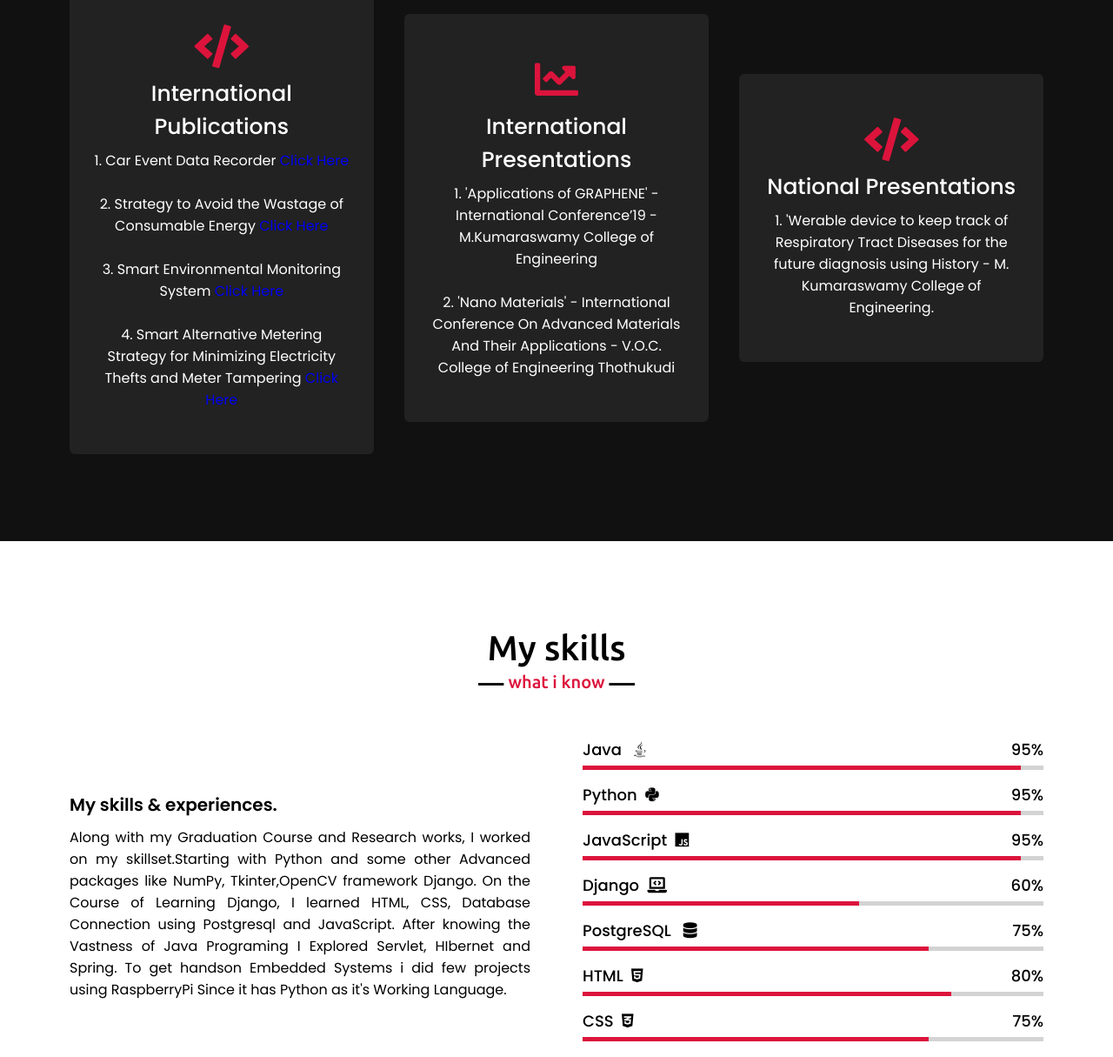
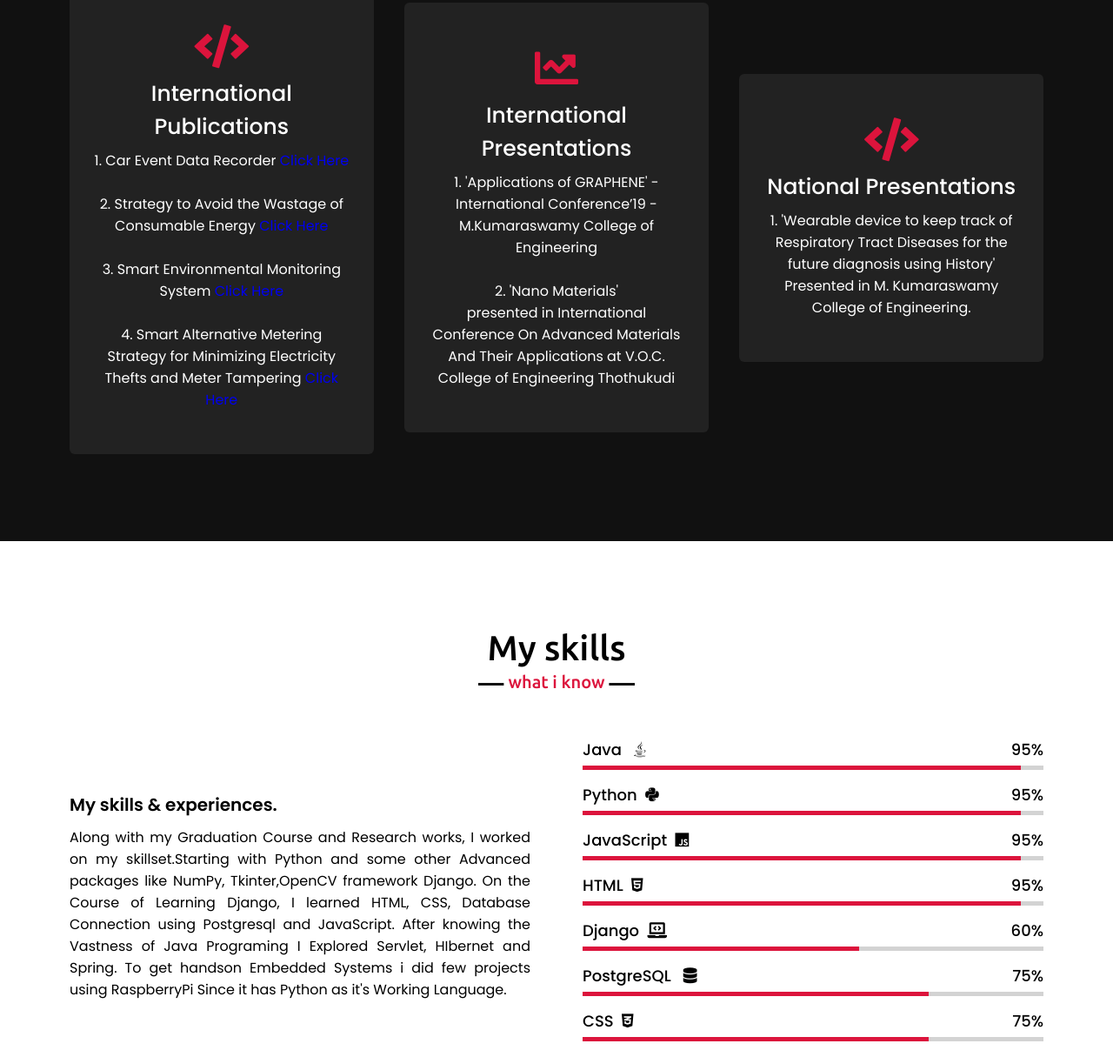
Before and after one commit to MullaiArgent/mullaiargent.github.io, a plain HTML site: page index.html in a window 1280 px wide. Shown: the part 1795-3010 px from the top of the page at 87% size. Drawn offline with nearby package versions, Linux system fonts and the light colour scheme.

Commit message:
Profile Update

```diff
--- a/index.html
+++ b/index.html
@@ -3,6 +3,9 @@
 <head>
     <meta charset="UTF-8">
     <meta name="viewport" content="width=device-width, initial-scale=1.0">
+    <meta name="keywords" content="mullairajan,portfolio,snsct,SNS College of Technology,mullaiargent,github mullai",java programmers,mullai,rajan,resume vedio,sns mullai>
+    <meta name="author" content="Mullai Rajan">
+    <meta name="description" content="This is a Portfolio webpage about Mullai Rajan">
     <title>The Mullai Rajan</title>
     <link rel="icon" href="images/bookmark-ribbon.png" type="images/x-icon">
     <link rel="stylesheet" href="https://cdnjs.cloudflare.com/ajax/libs/font-awesome/5.15.3/css/all.min.css"/>
@@ -82,14 +85,14 @@
                         <i class="fas fa-chart-line"></i>
                         <div class="text">International Presentations</div>
                         <p>1. 'Applications of GRAPHENE' - International Conference’19 - M.Kumaraswamy College of Engineering </p><br>
-                        <p>2. 'Nano Materials' - International Conference On Advanced Materials And Their Applications - V.O.C. College of Engineering Thothukudi</p>
+                        <p>2. 'Nano Materials'<br> presented in International Conference On Advanced Materials And Their Applications at V.O.C. College of Engineering Thothukudi</p>
                     </div>
                 </div>
                 <div class="card">
                     <div class="box">
                         <i class="fas fa-code"></i>
                         <div class="text">National Presentations</div>
-                        <p>1. 'Werable device to keep track of Respiratory Tract Diseases for the future diagnosis using History - M. Kumaraswamy College of Engineering. </p>
+                        <p>1. 'Wearable device to keep track of Respiratory Tract Diseases for the future diagnosis using History'<br> Presented in M. Kumaraswamy College of Engineering. </p>
                     </div>
                 </div>
                </div>
@@ -128,6 +131,13 @@
                         </div>
                         <div class="line javascript"></div>
                     </div>
+		    <div class="bars">
+                        <div class="info">
+                            <span>HTML&nbsp;&nbsp;<i class="fab fa-html5"></i></span>
+                            <span>95%</span>
+                        </div>
+                        <div class="line html"></div>
+                    </div>
                     <div class="bars">
                         <div class="info">
                             <span>Django&nbsp;&nbsp;<i class="fas fa-laptop-code"></i></span>
@@ -141,13 +151,6 @@
                             <span>75%</span>
                         </div>
                         <div class="line postgresql"></div>
-                    </div>
-                    <div class="bars">
-                        <div class="info">
-                            <span>HTML&nbsp;&nbsp;<i class="fab fa-html5"></i></span>
-                            <span>80%</span>
-                        </div>
-                        <div class="line html"></div>
                     </div>
                     <div class="bars">
                         <div class="info">
--- a/styles.css
+++ b/styles.css
@@ -369,15 +369,16 @@ section .title::after{
 .skills-content .right .javascript::before{
     width: 95%;
 }
+.skills-content .right .html::before{
+    width: 95%;
+}
 .skills-content .right .django::before{
     width: 60%;
 }
 .skills-content .right .postgresql::before{
     width: 75%;
 }
-.skills-content .right .html::before{
-    width: 80%;
-}
+
 .skills-content .right .css::before{
     width: 75%;
 }
```
